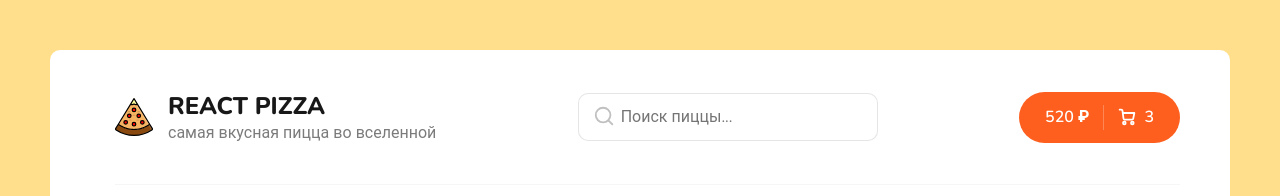
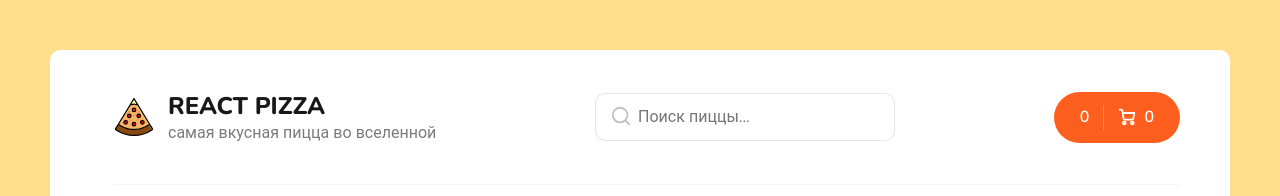
Before and after one commit to Stalnoy80/react_pizza_v2, a React (Create React App) app: page / in a window 1280 px wide. Shown: the top 196 px of the page. Built offline with nearby package versions, Linux system fonts and the light colour scheme; no server answers.

Commit message:
16th lesson 35 minute

```diff
--- a/src/components/Header.jsx
+++ b/src/components/Header.jsx
@@ -3,8 +3,10 @@ import pizzaLogo from '../assets/img/pizza-logo.svg';
 import { BrowserRouter as Router, Switch, Route, Link } from 'react-router-dom';
 import Cart from './Cart';
 import Search from './Search';
+import { useSelector } from 'react-redux';
 
 const Header = () => {
+  const { items, totalPrice } = useSelector((state) => state.cartSlice);
   return (
     <div className="header">
       <div className="container">
@@ -20,7 +22,7 @@ const Header = () => {
         <Search />
         <div className="header__cart">
           <Link to="/cart" className="button button--cart">
-            <span>520 ₽</span>
+            <span>{totalPrice}</span>
             <div className="button__delimiter"></div>
             <svg
               width="18"
@@ -47,7 +49,7 @@ const Header = () => {
                 strokeLinecap="round"
                 strokeLinejoin="round"></path>
             </svg>
-            <span>3</span>
+            <span>{items.length}</span>
           </Link>
         </div>
       </div>
--- a/src/components/PizzaBlock.jsx
+++ b/src/components/PizzaBlock.jsx
@@ -1,15 +1,31 @@
 import React, { useState } from 'react';
+import { useDispatch } from 'react-redux';
+import { addItem } from '../redux/slices/cartSlice';
 
-const PizzaBlock = ({ price, title, imageUrl, sizes, types }) => {
+const PizzaBlock = ({ id, price, title, imageUrl, sizes, types }) => {
   const [counter, setCounter] = useState(0);
   const clickOnButton = () => {
     setCounter(counter + 1);
   };
 
+  const dispatch = useDispatch();
+
   const pizzaNames = ['тонкое', 'традиционное'];
 
   const [pizzaType, setPizzaType] = useState(0);
   const [pizzaSize, setPizzaSize] = useState(0);
+
+  const onClickAdd = () => {
+    const item = {
+      id,
+      title,
+      price,
+      imageUrl,
+      type: pizzaType,
+      size: pizzaSize,
+    };
+    dispatch(addItem(item));
+  };
 
   return (
     <div className="pizza-block-wrapper">
@@ -40,7 +56,7 @@ const PizzaBlock = ({ price, title, imageUrl, sizes, types }) => {
         </div>
         <div className="pizza-block__bottom">
           <div className="pizza-block__price">от {price} ₽</div>
-          <button onClick={clickOnButton} className="button button--outline button--add">
+          <button onClick={onClickAdd} className="button button--outline button--add">
             <svg
               width="12"
               height="12"
--- a/src/components/Sort.jsx
+++ b/src/components/Sort.jsx
@@ -1,28 +1,41 @@
-import React, { useState } from 'react';
+import React, { useEffect, useRef, useState } from 'react';
 import { useDispatch, useSelector } from 'react-redux';
 import { setSort } from '../redux/slices/filterSlice';
 
 export const sortList = [
   { title: 'популярности (>)', sortProp: 'rating' },
   { title: 'популярности (<)', sortProp: '-rating' },
-  { title: 'цена (>)', sortProp: 'title' },
-  { title: 'цена (<)', sortProp: '-title' },
-  { title: 'алфавиту (>)', sortProp: 'price' },
-  { title: 'алфавиту (<)', sortProp: '-price' },
+  { title: 'цена (>)', sortProp: 'price' },
+  { title: 'цена (<)', sortProp: '-price' },
+  { title: 'алфавиту (>)', sortProp: 'title' },
+  { title: 'алфавиту (<)', sortProp: '-title' },
 ];
 
 const Sort = () => {
   const [sortMenu, setSortMenu] = useState(false);
   const dispatch = useDispatch();
   const sortState = useSelector((state) => state.filterSlice.sort);
+  const sortRef = useRef();
 
   const sortMenuHiding = (obj) => {
     dispatch(setSort(obj));
     setSortMenu(false);
   };
 
+  useEffect(() => {
+    const handleClickOutside = (event) => {
+      if (!event.composedPath().includes(sortRef.current)) {
+        setSortMenu(false);
+      }
+    };
+    document.body.addEventListener('click', handleClickOutside);
+    return () => {
+      document.body.removeEventListener('click', handleClickOutside);
+    };
+  }, []);
+
   return (
-    <div className="sort">
+    <div ref={sortRef} className="sort">
       <div className="sort__label">
         <svg
           width="10"
--- a/src/components/pages/Home.jsx
+++ b/src/components/pages/Home.jsx
@@ -49,8 +49,19 @@ const Home = () => {
         setPizzas(res.data.items);
         setPizzasIsLoading(false);
       });
-    window.scroll(0, 0);
   };
+
+  useEffect(() => {
+    if (isMounted.current) {
+      const queryString = QueryString.stringify({
+        sortProp: selectedSortItem,
+        activeMenuState,
+        currentPage,
+      });
+      navigate(`?${queryString}`);
+    }
+    isMounted.current = true;
+  }, [activeMenuState, selectedSortItem, currentPage]);
 
   const pizzasMassive = pizzas
     // .filter((obj) => {
@@ -70,7 +81,7 @@ const Home = () => {
   }, []);
 
   useEffect(() => {
-    fetchPizzas();
+    window.scroll(0, 0);
 
     if (!isSearch.current) {
       fetchPizzas();
@@ -78,18 +89,6 @@ const Home = () => {
 
     isSearch.current = false;
   }, [activeMenuState, selectedSortItem, searchInputText, currentPage]);
-
-  useEffect(() => {
-    if (isMounted.current) {
-      const queryString = QueryString.stringify({
-        sortProp: selectedSortItem.sortProp,
-        activeMenuState,
-        currentPage,
-      });
-      navigate(`?${queryString}`);
-    }
-    isMounted.current = true;
-  }, [activeMenuState, selectedSortItem.sortProp, currentPage]);
 
   return (
     <div className="container">
--- /dev/null
+++ b/src/redux/slices/cartSlice.js
@@ -0,0 +1,30 @@
+import { createSlice } from '@reduxjs/toolkit';
+
+const initialState = {
+  items: [],
+  totalPrice: 0,
+};
+
+const cartSlice = createSlice({
+  name: 'cartSlice',
+  initialState,
+  reducers: {
+    addItem(state, action) {
+      state.items.push(action.payload);
+      state.totalPrice = state.items.reduce((sum, obj) => {
+        return obj.price + sum;
+      }, 0);
+    },
+
+    removeItem(state, action) {
+      state.items = state.items.filter((item) => item.id !== action.payload);
+    },
+    clearItems(state) {
+      state.items = [];
+    },
+  },
+});
+
+export const { addItem, removeItem, clearItems } = cartSlice.actions;
+
+export default cartSlice.reducer;
--- a/src/redux/store.js
+++ b/src/redux/store.js
@@ -1,7 +1,8 @@
 import { configureStore } from '@reduxjs/toolkit';
 
 import filterSlice from './slices/filterSlice';
+import cartSlice from './slices/cartSlice';
 
 export const store = configureStore({
-  reducer: { filterSlice },
+  reducer: { filterSlice, cartSlice },
 });
```
